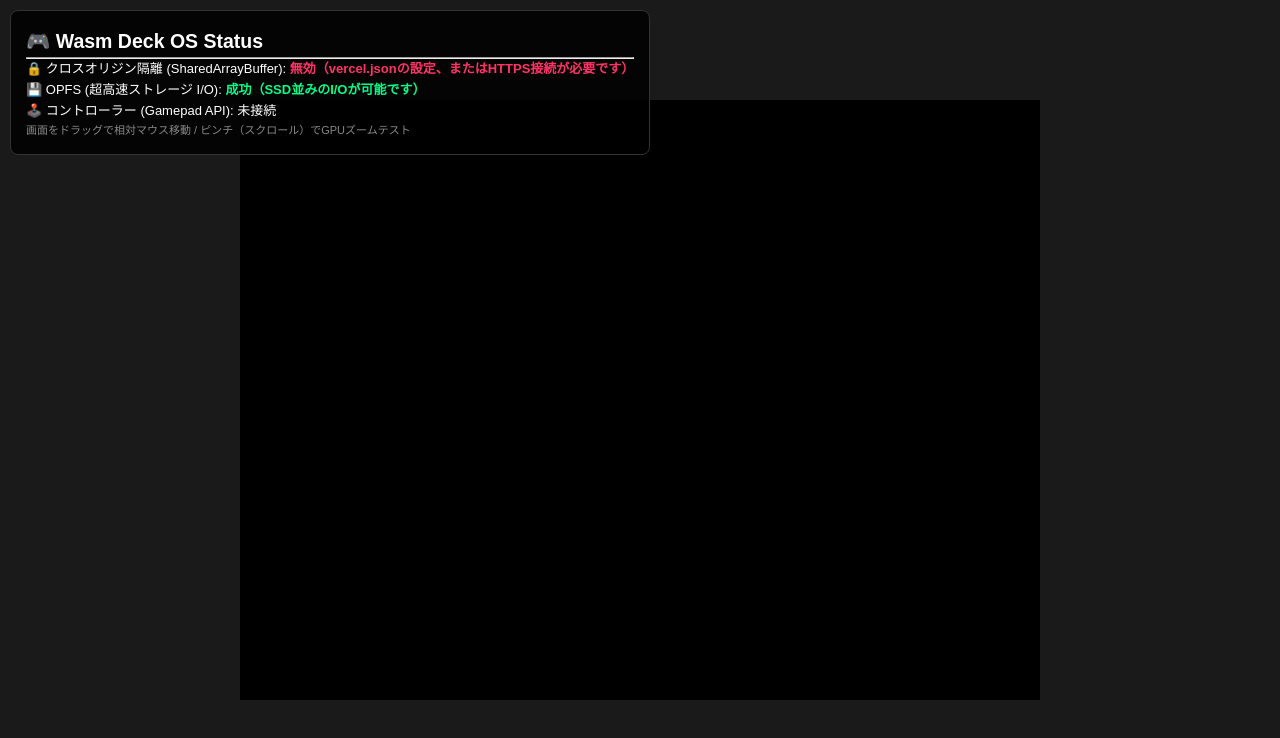
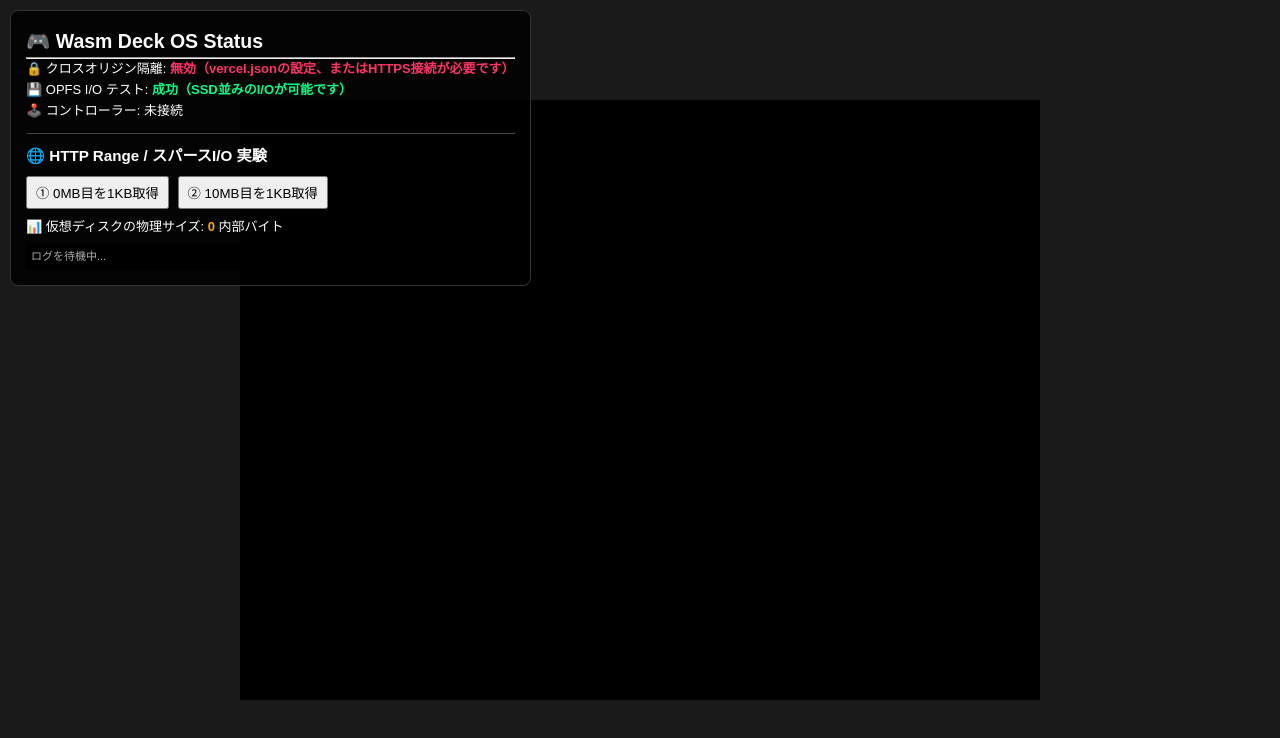
Before and after one commit to Python121212/wasm-steam-deck, a website built with Vite: page index.html in a window 1280 px wide. Built offline with nearby package versions, Linux system fonts and the light colour scheme.

Commit message:
Update index.html

```diff
--- a/index.html
+++ b/index.html
@@ -12,12 +12,19 @@
   <div id="debug-overlay">
     <h2>🎮 Wasm Deck OS Status</h2>
     <hr>
-    <div>🔒 クロスオリジン隔離 (SharedArrayBuffer): <span id="status-sab">検査中...</span></div>
-    <div>💾 OPFS (超高速ストレージ I/O): <span id="status-opfs">検査中...</span></div>
-    <div>🕹️ コントローラー (Gamepad API): <span id="status-gamepad">未接続</span></div>
-    <p style="font-size: 11px; color: #888;">画面をドラッグで相対マウス移動 / ピンチ（スクロール）でGPUズームテスト</p>
+    <div>🔒 クロスオリジン隔離: <span id="status-sab">検査中...</span></div>
+    <div>💾 OPFS I/O テスト: <span id="status-opfs">検査中...</span></div>
+    <div>🕹️ コントローラー: <span id="status-gamepad">未接続</span></div>
+
+    <hr style="margin: 10px 0; border-color: #444;">
+    <h3>🌐 HTTP Range / スパースI/O 実験</h3>
+    <div style="margin-top: 8px;">
+      <button id="btn-fetch-head" style="padding: 5px 8px; margin-right: 5px; cursor: pointer;">① 0MB目を1KB取得</button>
+      <button id="btn-fetch-tail" style="padding: 5px 8px; cursor: pointer;">② 10MB目を1KB取得</button>
+    </div>
+    <div style="margin-top: 8px;">📊 仮想ディスクの物理サイズ: <span id="disk-size" style="color: #ffaa00; font-weight: bold;">0</span> 内部バイト</div>
+    <div id="stream-log" style="font-size: 11px; color: #aaa; margin-top: 5px; background: #000; padding: 5px; border-radius: 4px; max-height: 60px; overflow-y: auto;">ログを待機中...</div>
   </div>
 
   <script type="module" src="./src/main.ts"></script>
 </body>
-</html>
```
